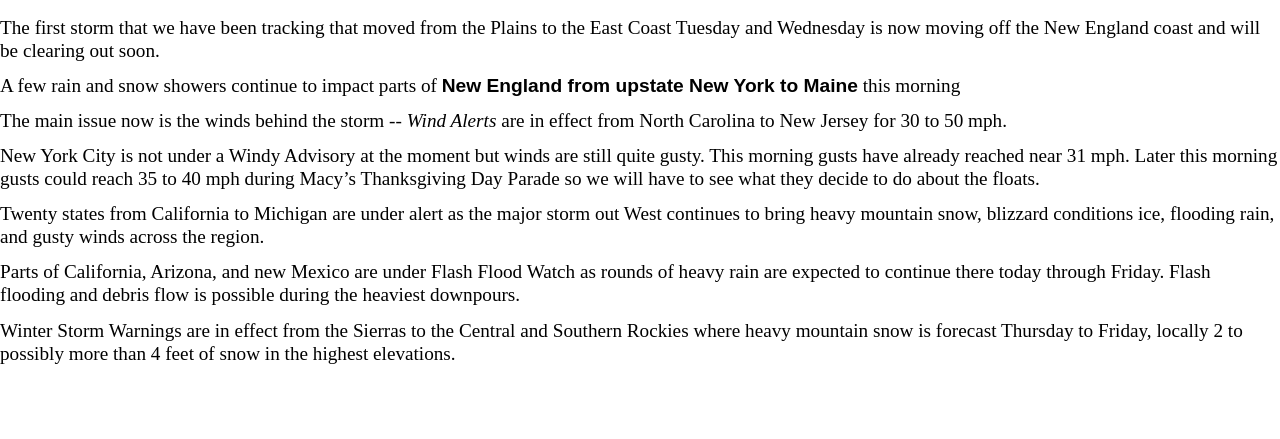
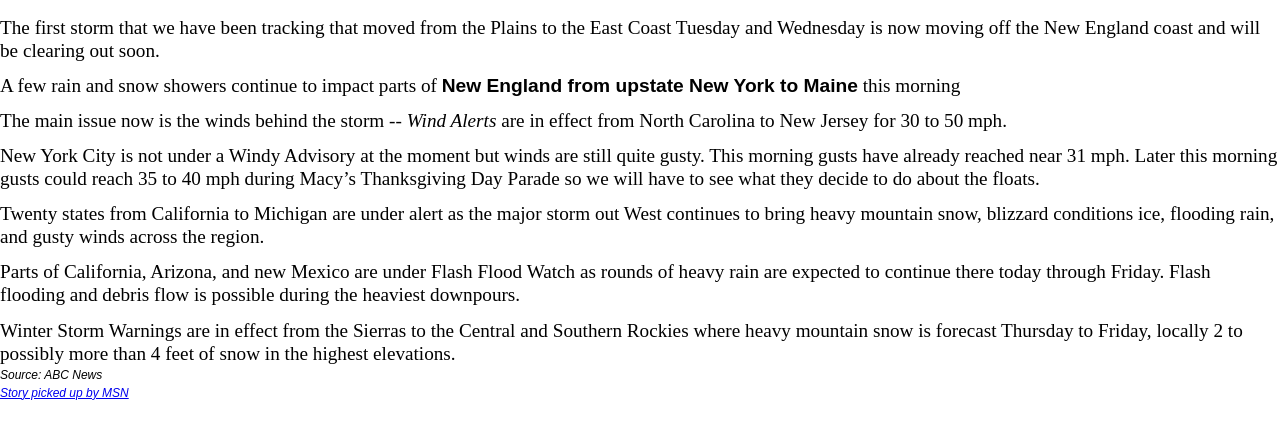
Before and after one commit to blueberrypicnic/thanksgiving, a plain HTML site: page index.html in a window 1280 px wide. Shown: the part 171-610 px from the top of the page. Drawn offline with Linux system fonts and the light colour scheme.

Commit message:
Add files via upload

```diff
--- a/Thanksgiving_weather-web-resources/css/idGeneratedStyles.css
+++ b/Thanksgiving_weather-web-resources/css/idGeneratedStyles.css
@@ -75,11 +75,18 @@ p {
 	text-transform:none;
 	widows:1;
 }
+
+cite {
+	font-family: Arial;
+	font-size: 75%;
+}
+
 span.CharOverride-1 {
 	font-family:"Franklin Gothic Demi", sans-serif;
 	font-style:normal;
 	font-weight:bold;
 }
+
 span.CharOverride-2 {
 	font-style:italic;
 	font-weight:normal;
--- a/index.html
+++ b/index.html
@@ -20,9 +20,14 @@
           <p>Twenty states from California to Michigan are under alert as the major storm out West continues to bring heavy mountain snow, blizzard conditions ice, flooding rain, and gusty winds across the region. </p>
           <p>Parts of California, Arizona, and new Mexico are under Flash Flood Watch as rounds of heavy rain are expected to continue there today through Friday. Flash flooding and debris flow is possible during the heaviest downpours. </p>
           <p>Winter Storm Warnings are in effect from the Sierras to the Central and Southern Rockies where heavy mountain snow is forecast Thursday to Friday, locally 2 to possibly more than 4 feet of snow in the highest elevations.</p>
-
     </article>
 
+    <footer>
+      <cite>
+        Source: ABC News <br>
+        <a href="https://www.msn.com/en-us/weather/topstories/tracking-the-major-holiday-storms-set-to-hit-the-us/ar-BBXsvCY?li=BBnbfcL">Story picked up by MSN</a>
+      </cite>
+    </footer>
 
   </body>
 </html>
```
